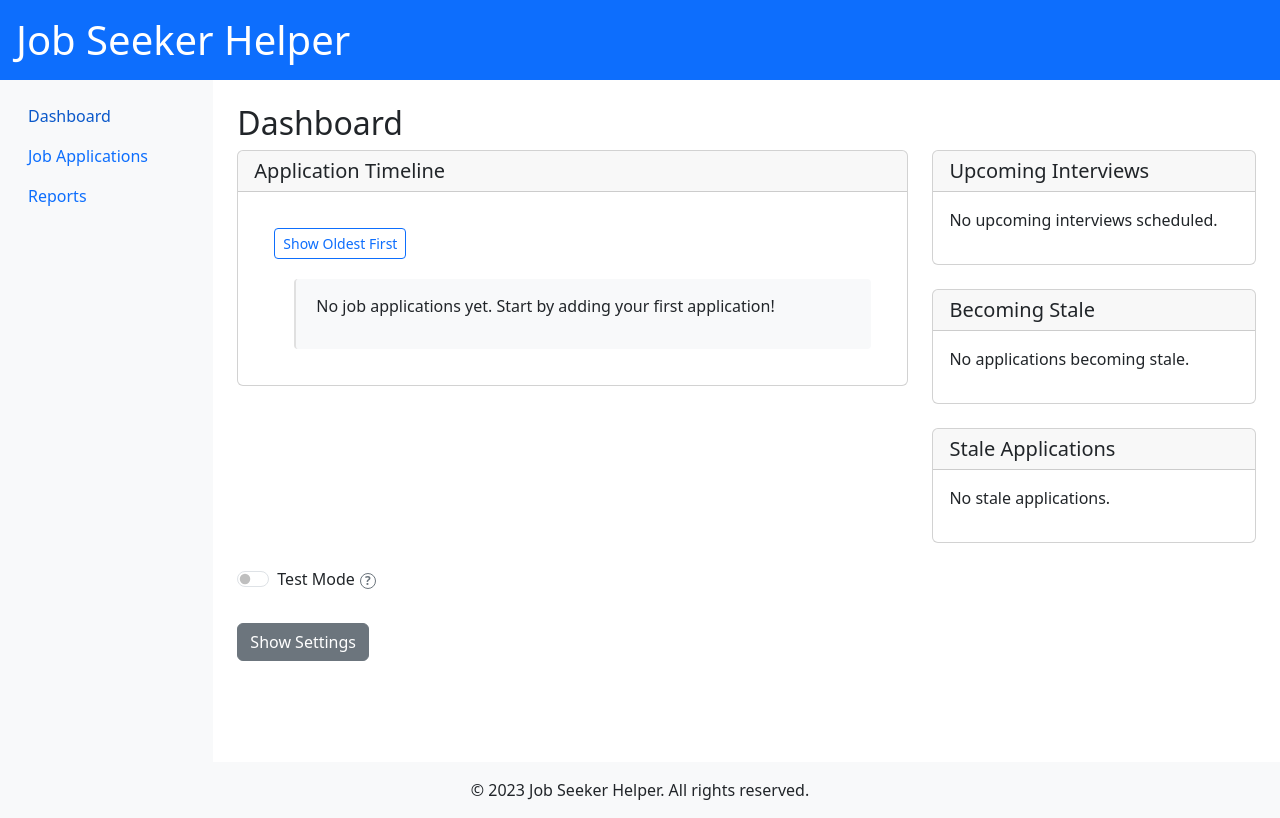
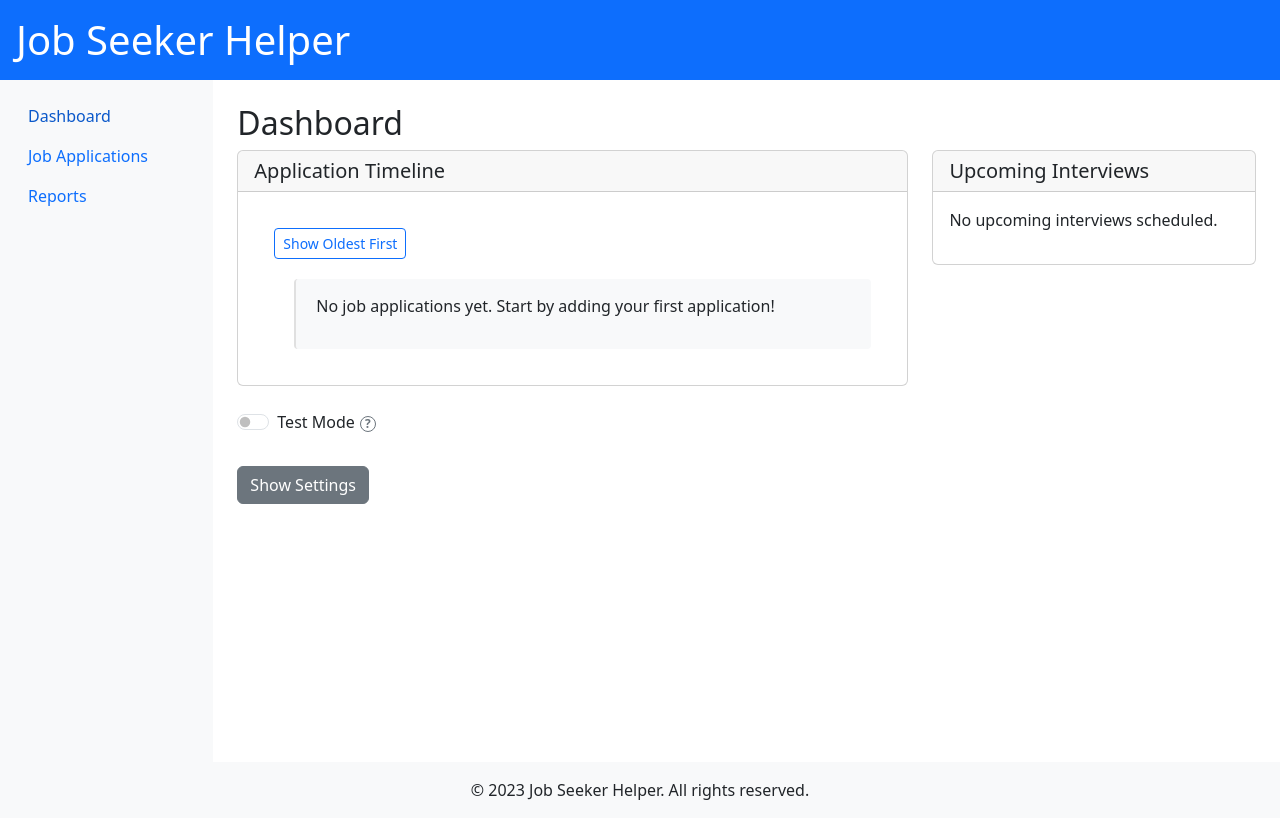
Before and after one commit to vjrossi/job-seeker, a React (Create React App) app: page / in a window 1280 px wide. Built offline with nearby package versions, Linux system fonts and the light colour scheme.

Commit message:
Conditionally render stale application cards on dashboard
- Only show "Becoming Stale" card when there are applications becoming stale
- Only show "Stale Applications" card when there are stale applications
- Improves dashboard clarity by hiding empty cards

```diff
--- a/src/components/Dashboard.tsx
+++ b/src/components/Dashboard.tsx
@@ -125,12 +125,12 @@ const Dashboard: React.FC<DashboardProps> = ({
               )}
             </div>
           </div>
+          {becomingStaleApplications.length > 0 && (
             <div className="card mb-4">
               <div className="card-header">
                 <h5 className="mb-0">Becoming Stale</h5>
               </div>
               <div className="card-body">
-              {becomingStaleApplications.length > 0 ? (
                 <ul className="list-group list-group-flush">
                   {becomingStaleApplications.map(app => (
                     <li key={app.id} className="list-group-item">
@@ -148,17 +148,15 @@ const Dashboard: React.FC<DashboardProps> = ({
                     </li>
                   ))}
                 </ul>
-              ) : (
-                <p>No applications becoming stale.</p>
-              )}
               </div>
             </div>
+          )}
+          {staleApplications.length > 0 && (
             <div className="card mb-4">
               <div className="card-header">
                 <h5 className="mb-0">Stale Applications</h5>
               </div>
               <div className="card-body">
-              {staleApplications.length > 0 ? (
                 <ul className="list-group list-group-flush">
                   {staleApplications.map(app => (
                     <li key={app.id} className="list-group-item">
@@ -176,11 +174,9 @@ const Dashboard: React.FC<DashboardProps> = ({
                     </li>
                   ))}
                 </ul>
-              ) : (
-                <p>No stale applications.</p>
-              )}
               </div>
             </div>
+          )}
         </div>
       </div>
     </div>
```
Lines whose indentation alone changed are shown as unchanged.
